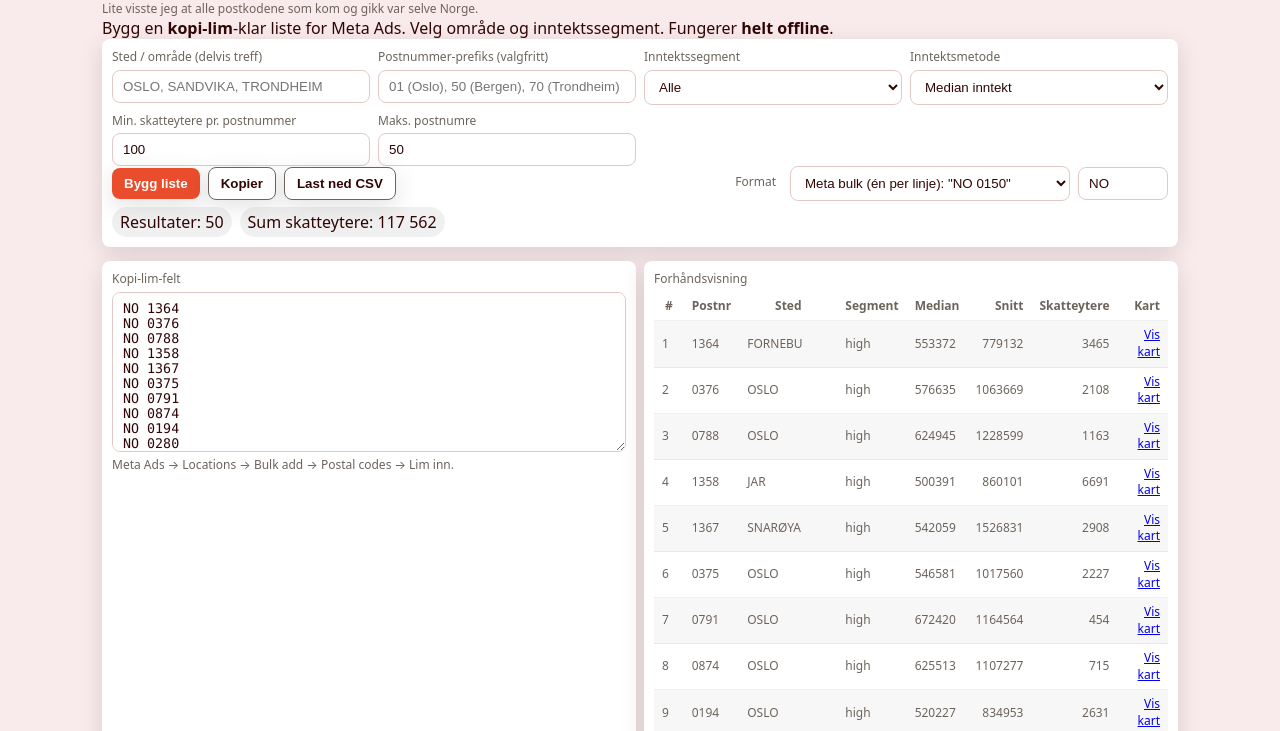
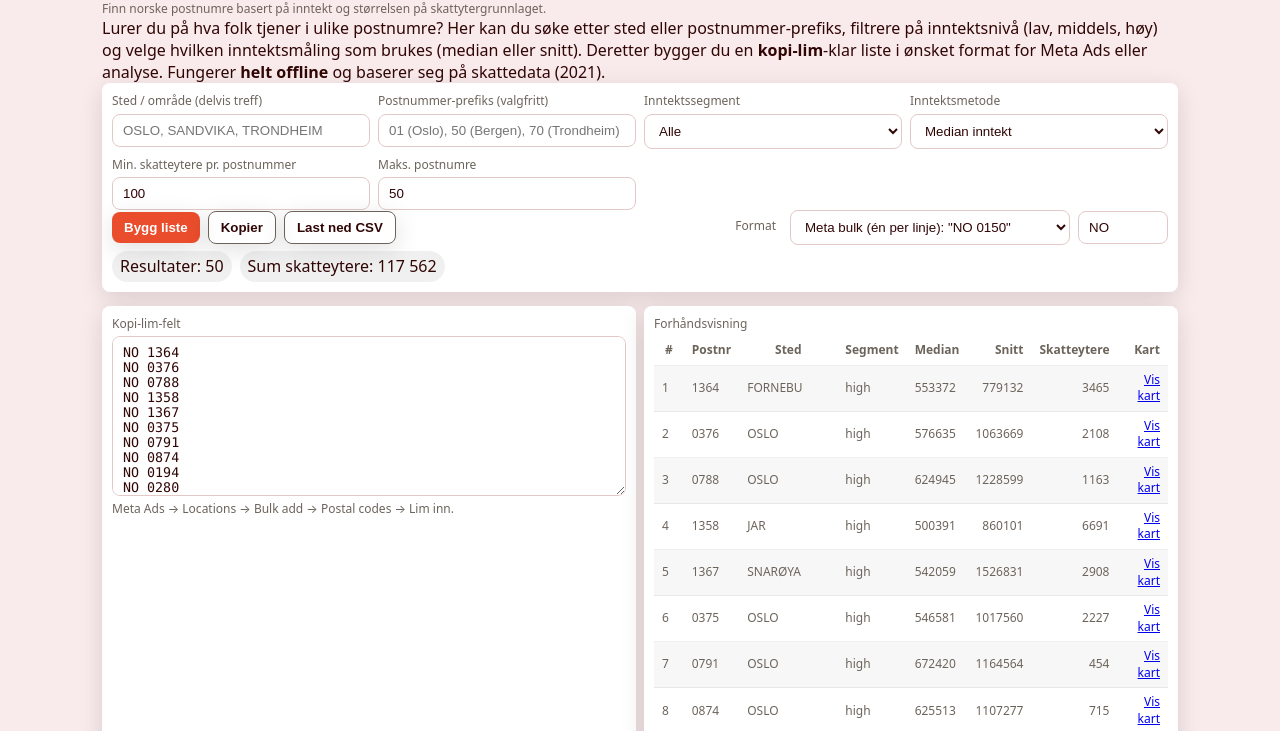
Before and after one commit to Fluesmekker96/Dickspostkodemaskin, a plain HTML site: page index.html in a window 1280 px wide. Shown: the part 129-860 px from the top of the page. Drawn offline with Linux system fonts and the light colour scheme.

Commit message:
Oppdater introduksjonstekst i index.html

```diff
--- a/index.html
+++ b/index.html
@@ -18,11 +18,11 @@
   <div class="wrap">
     <header>
       <div class="brand">Dick's postkodesegmenteringsmaskin <span class="brand-dot" aria-hidden="true"></span></div>
-      <div class="mini">Lite visste jeg at alle postkodene som kom og gikk var selve Norge.</div>
+      <div class="mini">Finn norske postnumre basert på inntekt og størrelsen på skattytergrunnlaget.</div>
     </header>
 
 
-    <div class="sub">Bygg en <b>kopi‑lim</b>-klar liste for Meta Ads. Velg område og inntektssegment. Fungerer <b>helt offline</b>.</div>
+    <div class="sub">Lurer du på hva folk tjener i ulike postnumre? Her kan du søke etter sted eller postnummer‑prefiks, filtrere på inntektsnivå (lav, middels, høy) og velge hvilken inntektsmåling som brukes (median eller snitt). Deretter bygger du en <b>kopi‑lim</b>-klar liste i ønsket format for Meta Ads eller analyse. Fungerer <b>helt offline</b> og baserer seg på skattedata (2021).</div>
 
     <div class="card" style="margin-bottom:14px">
       <div class="grid">
```
